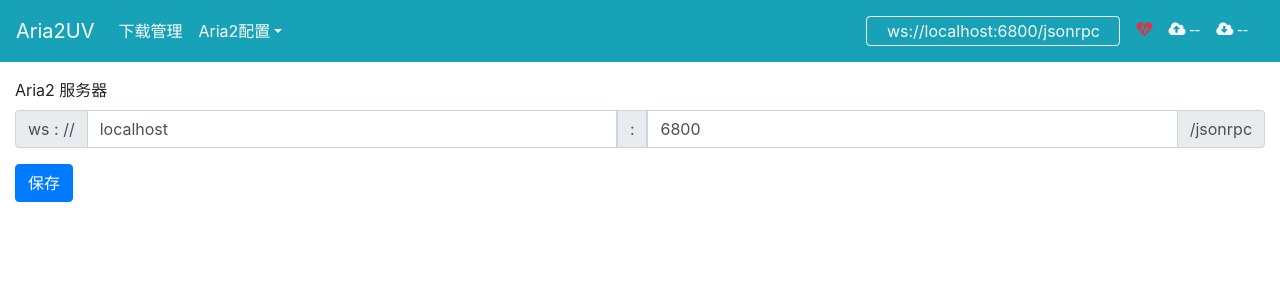
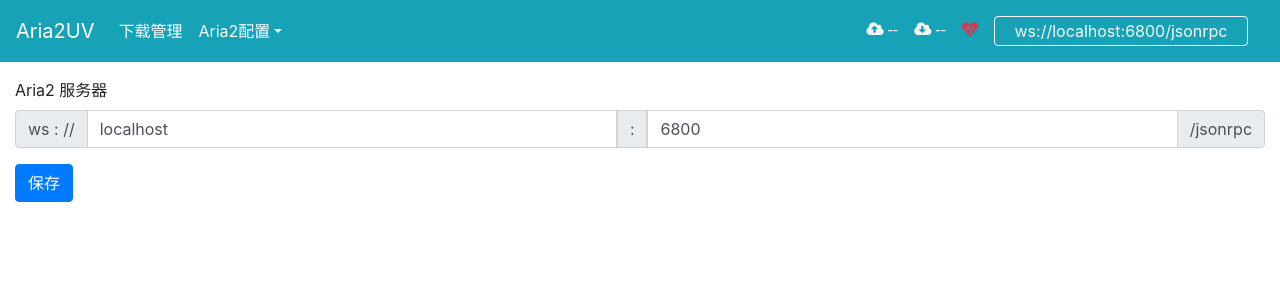
Before and after one commit to owendawn/Aria2UV, a React app: page /Aria2Setting in a window 1280 px wide. Shown: the top 300 px of the page. Built offline with nearby package versions, Linux system fonts and the light colour scheme; no server answers.

Commit message:
fine turn

```diff
--- a/src/containers/RpcWSClient.js
+++ b/src/containers/RpcWSClient.js
@@ -254,10 +254,15 @@
     render() {
         return (
             <span>
+
+                <i className="fa fa-cloud-upload text-light"> {this.getSize(Number(this.props.Global.uploadSpeed))} </i>
+                &emsp;
+                <i className="fa fa-cloud-download text-light"> {this.getSize(Number(this.props.Global.downloadSpeed))} </i>
+                &emsp;
+                <i className={["fa fa-heartbeat", this.state.connected ? "text-light" : "text-danger"].join(" ")}> </i>
+                &emsp;
                 <button className="btn btn-outline-light" style={{padding:'2px 15px'}}>&nbsp;{"ws://"+this.props.Aria2Link.ip+":"+this.props.Aria2Link.port+"/jsonrpc"}&nbsp;</button>
-                &emsp;<i className={["fa fa-heartbeat", this.state.connected ? "text-light" : "text-danger"].join(" ")}> </i>
-                &emsp;<i className="fa fa-cloud-upload text-light"> {this.getSize(Number(this.props.Global.uploadSpeed))} </i>&emsp;
-                <i className="fa fa-cloud-download text-light"> {this.getSize(Number(this.props.Global.downloadSpeed))} </i>&emsp;
+                &emsp;
             </span>
         )
     }
--- a/src/containers/download/DownLoad.js
+++ b/src/containers/download/DownLoad.js
@@ -115,7 +115,7 @@
                     </div>
                     <div className="form-group">
                         <label>最大连接数({this.getGlobalOption()['max-connection-per-server']||""})</label>
-                        <input className="form-control p-0" type='range' min='1' max='16' value={this.getGlobalOption()['max-connection-per-server']||""} onChange={this.changeValue.bind(this,"max-connection-per-server")}/>
+                        <input className="form-control p-0" type='range' min='1' max={Math.max(this.getGlobalOption()['max-connection-per-server']||"",16)} value={this.getGlobalOption()['max-connection-per-server']||""} onChange={this.changeValue.bind(this,"max-connection-per-server")}/>
                     </div>
                     <div className="form-group">
                         <label>最大线程数</label>
@@ -144,7 +144,7 @@
                     </div>
                     <div className="form-group">
                         <label>最大连接数({this.getGlobalOption()['max-connection-per-server']||""})</label>
-                        <input className="form-control p-0" type='range' min='1' max='16' value={this.getGlobalOption()['max-connection-per-server']||""} onChange={this.changeValue.bind(this,"max-connection-per-server")}/>
+                        <input className="form-control p-0" type='range' min='1' max={Math.max(this.getGlobalOption()['max-connection-per-server']||"",16)} value={this.getGlobalOption()['max-connection-per-server']||""} onChange={this.changeValue.bind(this,"max-connection-per-server")}/>
                     </div>
                     <div className="form-group">
                         <label>最大线程数</label>
@@ -168,7 +168,7 @@
                     </div>
                     <div className="form-group">
                         <label>最大连接数({this.getGlobalOption()['max-connection-per-server']||""})</label>
-                        <input className="form-control p-0" type='range' min='1' max='16' value={this.getGlobalOption()['max-connection-per-server']||""} onChange={this.changeValue.bind(this,"max-connection-per-server")}/>
+                        <input className="form-control p-0" type='range' min='1' max={Math.max(this.getGlobalOption()['max-connection-per-server']||"",16)} value={this.getGlobalOption()['max-connection-per-server']||""} onChange={this.changeValue.bind(this,"max-connection-per-server")}/>
                     </div>
                     <div className="form-group">
                         <label>最大线程数</label>
```
